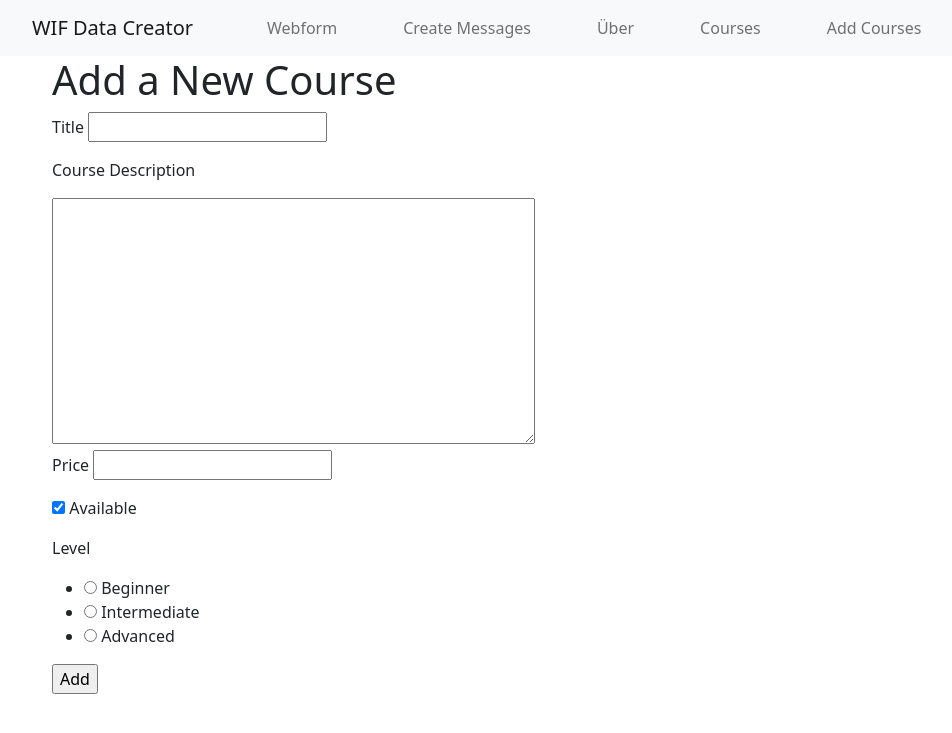
After one commit to gerfru/WIFDC, a Flask app: page /addCourse/ in a window 1280 px wide. The commit adds this page. Shown: the top 733 px of the page, without its empty margins (30-982 px from the left). Run offline with Flask 2, Linux system fonts and the light colour scheme.

Commit message:
Eingabevalidierung

```diff
--- a/Frontend/WIFDC.py
+++ b/Frontend/WIFDC.py
@@ -1,9 +1,21 @@
+#Imports we surely need
 from flask import Flask, render_template, abort, request, url_for, flash, redirect
+from forms import CourseForm
+
 
 # Wir definieren die App und einen Namen, der vom Filenamen übernommen wird.
 # The flash() function stores flashed messages in the client’s browser session, which requires setting a secret key. This secret key is used to secure sessions, which allow Flask to remember information from one request to another, such as moving from the new message page to the index page. The user can access the information stored in the session, but cannot modify it unless they have the secret key, so you must never allow anyone to access your secret key. See the Flask documentation for sessions for more information
 app = Flask(__name__)
-app.config['SECRET_KEY'] = '3a6be9453b5623d2c6ae4789271af440554380051de68c47'
+app.config['SECRET_KEY'] = '9cfdb598bb32931ca09aa2e8807fa2e1c82868045c85fe07'
+
+courses_list = [{
+    'title': 'Python 101',
+    'description': 'Learn Python basics',
+    'price': 34,
+    'available': True,
+    'level': 'Beginner'
+    }]
+
 
 messages = [{'title': 'Nachricht 1',
              'content': 'Lena'},
@@ -11,9 +23,8 @@ messages = [{'title': 'Nachricht 1',
              'content': 'Lumos'}
             ]
 
-
  # You use the @app.route() decorator to create a view function called index(), which calls the render_template() function as the return value, which in turn renders a template called index.html
-@app.route('/')
+@app.route('/', methods=('GET', 'POST'))
 def index():
     return render_template('index.html')
 
@@ -37,16 +48,6 @@ def Webform():
 @app.route('/about/')
 def about():
     return render_template('about.html')
-
-#@app.route('/comments/')
-#def comments():
-#    comments = ['This is the first comment.',
-#                'This is the second comment.',
-#                'This is the third comment.',
-#                'This is the fourth comment.'
-#                ]
-#    return render_template('comments.html', comments=comments)
-
 
 #In the route below, you have a URL variable idx. This is the index that will determine what message will be displayed. For example, if the URL is /messages/0, the first message (Message Zero) will be displayed. You use the int converter to accept only positive integers, because URL variables have string values by default.
 #
@@ -82,6 +83,24 @@ def create():
             flash('Content is required!')
         else:
             messages.append({'title': title, 'content': content})
-            return redirect(url_for('index'))
+            return redirect(url_for('Webform'))
 
     return render_template('create.html')
+
+@app.route('/courses/')
+def courses():
+    return render_template('courses.html', courses_list=courses_list)
+
+
+@app.route('/addCourse/', methods=('GET', 'POST'))
+def addCourse():
+    form = CourseForm()
+    if form.validate_on_submit():
+        courses_list.append({'title': form.title.data,
+                             'description': form.description.data,
+                             'price': form.price.data,
+                             'available': form.available.data,
+                             'level': form.level.data
+                             })
+        return redirect(url_for('courses'))
+    return render_template('addCourse.html', form=form)
--- /dev/null
+++ b/Frontend/forms.py
@@ -0,0 +1,17 @@
+#Imports we surely need
+from flask_wtf import FlaskForm
+from wtforms import (StringField, TextAreaField, IntegerField, BooleanField,
+                     RadioField)
+from wtforms.validators import InputRequired, Length
+
+class CourseForm(FlaskForm):
+    title = StringField('Title', validators=[InputRequired(),
+                                             Length(min=10, max=100)])
+    description = TextAreaField('Course Description',
+                                validators=[InputRequired(),
+                                            Length(max=200)])
+    price = IntegerField('Price', validators=[InputRequired()])
+    level = RadioField('Level',
+                       choices=['Beginner', 'Intermediate', 'Advanced'],
+                       validators=[InputRequired()])
+    available = BooleanField('Available', default='checked')
--- /dev/null
+++ b/Frontend/templates/addCourse.html
@@ -0,0 +1,78 @@
+{% extends 'base.html' %}
+
+{% block content %}
+    <h1>{% block title %} Add a New Course {% endblock %}</h1>
+
+    <!-- WICHTIG: hinter dem action= muss die richtige Funktion eingegeben werden, also die Seite wohinverlinkt werden soll :-) -->
+    <form method="POST" action="/addCourse">
+        {{ form.csrf_token }}
+        <p>
+            {{ form.title.label }}
+            {{ form.title(size=20) }}
+        </p>
+
+        {% if form.title.errors %}
+            <ul class="errors">
+                {% for error in form.title.errors %}
+                    <li>{{ error }}</li>
+                {% endfor %}
+            </ul>
+        {% endif %}
+
+        <p>
+            {{ form.description.label }}
+        </p>
+        {{ form.description(rows=10, cols=50) }}
+
+        {% if form.description.errors %}
+            <ul class="errors">
+                {% for error in form.description.errors %}
+                    <li>{{ error }}</li>
+                {% endfor %}
+            </ul>
+        {% endif %}
+
+        <p>
+            {{ form.price.label }}
+            {{ form.price() }}
+        </p>
+
+        {% if form.price.errors %}
+            <ul class="errors">
+                {% for error in form.price.errors %}
+                    <li>{{ error }}</li>
+                {% endfor %}
+            </ul>
+        {% endif %}
+
+        <p>
+            {{ form.available() }} {{ form.available.label }}
+        </p>
+
+        {% if form.available.errors %}
+            <ul class="errors">
+                {% for error in form.available.errors %}
+                    <li>{{ error }}</li>
+                {% endfor %}
+            </ul>
+        {% endif %}
+
+        <p>
+            {{ form.level.label }}
+            {{ form.level() }}
+        </p>
+
+        {% if form.level.errors %}
+            <ul class="errors">
+                {% for error in form.level.errors %}
+                    <li>{{ error }}</li>
+                {% endfor %}
+            </ul>
+        {% endif %}
+
+        <p>
+            <input type="submit" value="Add">
+        </p>
+    </form>
+
+{% endblock %}
--- a/Frontend/templates/base.html
+++ b/Frontend/templates/base.html
@@ -50,6 +50,12 @@
             <li class="nav-item">
               <a class="nav-link" href="{{ url_for('about') }}">Über</a>
             </li>
+            <li class="nav-item">
+              <a class="nav-link" href="{{ url_for('courses') }}">Courses</a>
+            </li>
+            <li class="nav-item">
+              <a class="nav-link" href="{{ url_for('addCourse') }}">Add Courses</a>
+            </li>
         </ul>
         </div>
     </div>
--- a/Frontend/templates/index.html
+++ b/Frontend/templates/index.html
@@ -2,5 +2,5 @@
 
 {% block content %}
     <h1>{% block title %} Willkommen {% endblock %}</h1>
-    <h2>Der Data Creator hilft beim Erstellen von Testdaten</h2>
+
 {% endblock %}
```
Also changed, not shown: Frontend/templates/courses.html (added, +19 -0 lines).
